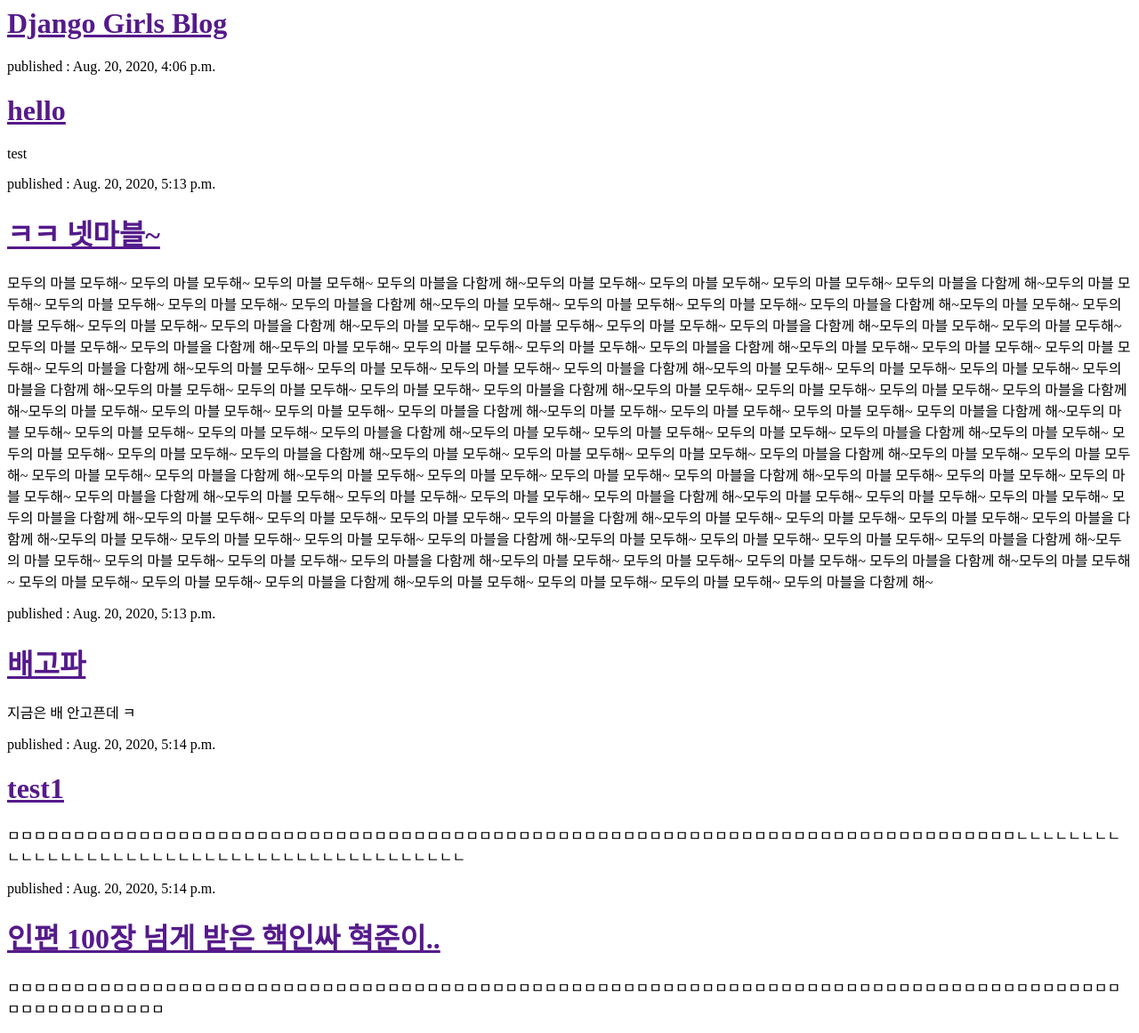
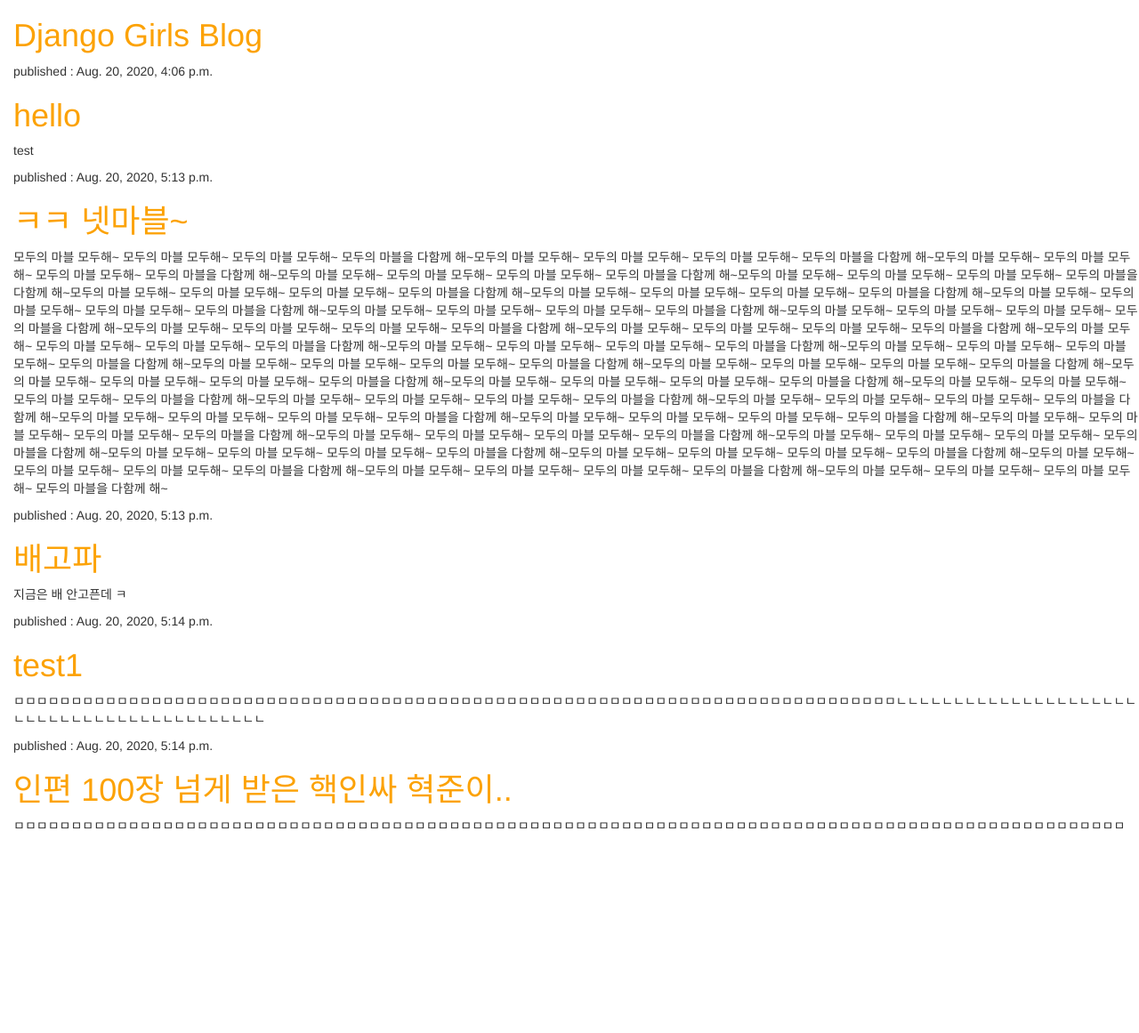
Before and after one commit to soybean-dou/practice, a Django app: page / in a window 1280 px wide. Shown: the whole page at 89% size. After the commit the page ends 931 px from the top, so only its background shows below. Run offline with Django 3.2, Linux system fonts and the light colour scheme; data comes from the database, SQL or seed files in the repository; some libraries are stand-ins or nearby versions.

Commit message:
make blog.css file in css dir

```diff
--- /dev/null
+++ b/djangogirls/blog/static/css/blog.css
@@ -0,0 +1,7 @@
+h1 a{
+    color : #FCA205;
+}
+
+body {
+    padding-left : 15px;
+}
--- a/djangogirls/blog/templates/blog/post_list.html
+++ b/djangogirls/blog/templates/blog/post_list.html
@@ -1,6 +1,10 @@
+{% load static %}
 <html>
     <head>
         <title>EunJu's blog</title>
+        <link rel="stylesheet" href="//maxcdn.bootstrapcdn.com/bootstrap/3.2.0/css/bootstrap.min.css">
+        <link rel="stylesheet" href="//maxcdn.bootstrapcdn.com/bootstrap/3.2.0/css/bootstrap-theme.min.css">
+        <link rel="stylesheet" href="{% static 'css/blog.css' %}">
     </head>
     <body>
         <div>
```
